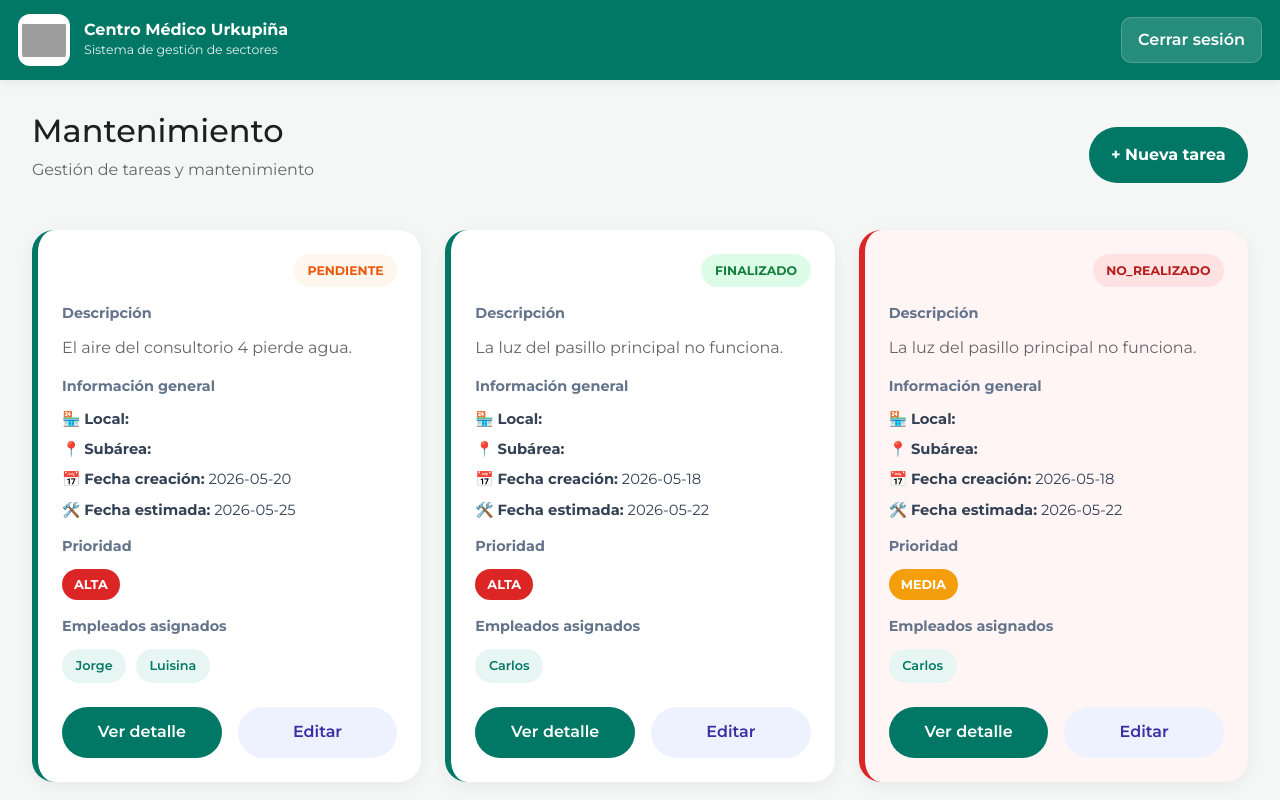
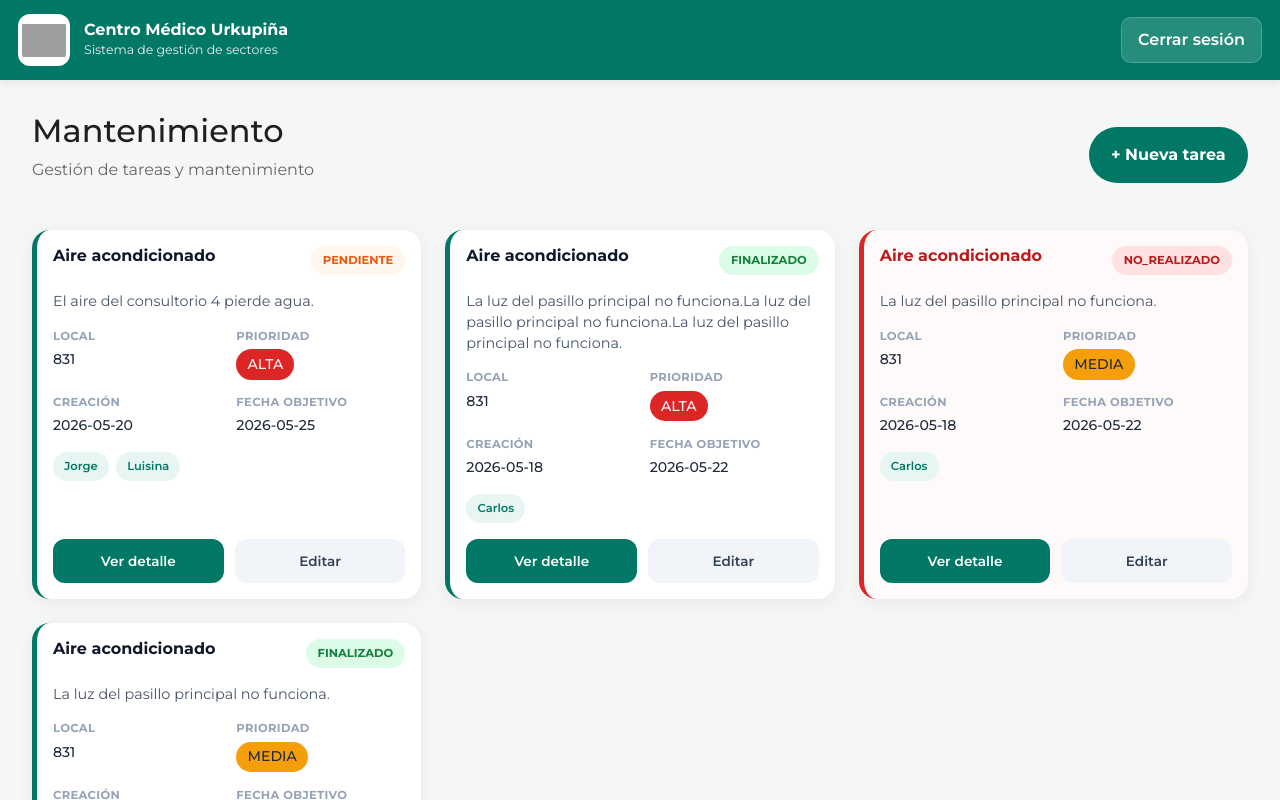
Before and after one commit to alexisvh5/app-front-centroMedicoVU, an Angular app in the folder clinica-app/: page /mantenimiento in a window 1280 px wide. Shown: the top 800 px of the page. Built offline with nearby package versions, Linux system fonts and the light colour scheme; grey boxes are pictures that could not be loaded.

Commit message:
update estilos

```diff
--- a/clinica-app/src/app/features/mantenimiento/pages/tarea-card/tarea-card.css
+++ b/clinica-app/src/app/features/mantenimiento/pages/tarea-card/tarea-card.css
@@ -2,11 +2,11 @@
 
     background: white;
 
-    border-radius: 22px;
+    border-radius: 18px;
 
-    padding: 1.5rem;
+    padding: 1rem;
 
-    box-shadow: var(--shadow-card);
+    box-shadow: 0 4px 18px rgba(15, 23, 42, 0.06);
 
     display: flex;
 
@@ -14,14 +14,18 @@
 
     gap: 1rem;
 
-    border-left: 6px solid var(--color-primary);
+    border-left: 5px solid var(--color-primary);
 
-    transition: .25s;
+    transition: .2s ease;
+
+    min-height: 100%;
 }
 
 .tarea-card:hover {
 
-    transform: translateY(-4px);
+    transform: translateY(-3px);
+
+    box-shadow: 0 10px 28px rgba(15, 23, 42, 0.10);
 }
 
 /* =========================
@@ -36,7 +40,7 @@
 
     align-items: flex-start;
 
-    gap: 1rem;
+    gap: .8rem;
 }
 
 .titulo-container {
@@ -45,36 +49,44 @@
 
     flex-direction: column;
 
-    gap: .25rem;
+    gap: .2rem;
 }
 
 .top h3 {
 
-    font-size: 1.1rem;
+    margin: 0;
+
+    font-size: 1rem;
+
+    font-weight: 700;
+
+    color: #0f172a;
+
+    line-height: 1.25;
+}
+
+.subarea {
 
     margin: 0;
 
-    font-weight: 700;
-}
+    font-size: .82rem;
 
-.top small {
+    color: #64748b;
 
-    color: var(--color-text-secondary);
-
-    font-size: .85rem;
+    font-weight: 500;
 }
 
 /* =========================
-   ESTADOS
+   ESTADO
 ========================= */
 
 .estado {
 
-    padding: .45rem .85rem;
+    padding: .35rem .75rem;
 
     border-radius: 999px;
 
-    font-size: .78rem;
+    font-size: .72rem;
 
     font-weight: 700;
 
@@ -108,59 +120,65 @@
 
 .descripcion {
 
-    color: var(--color-text-secondary);
+    margin: 0;
 
-    line-height: 1.5;
+    color: #475569;
 
-    margin: 0;
+    font-size: .9rem;
+
+    line-height: 1.45;
+
+    display: -webkit-box;
+
+    -webkit-line-clamp: 3;
+
+    -webkit-box-orient: vertical;
+
+    overflow: hidden;
 }
 
 /* =========================
-   SECCIONES
+   INFO GRID
 ========================= */
 
-.seccion {
+.info-grid {
+
+    display: grid;
+
+    grid-template-columns: repeat(2, 1fr);
+
+    gap: .9rem;
+}
+
+.info-item {
 
     display: flex;
 
     flex-direction: column;
 
-    gap: .7rem;
+    gap: .25rem;
 }
 
-.seccion-titulo {
+.label {
 
-    font-size: .9rem;
+    font-size: .72rem;
 
     font-weight: 700;
 
-    color: #64748b;
+    text-transform: uppercase;
 
-    margin: 0;
+    letter-spacing: .03em;
+
+    color: #94a3b8;
 }
 
-/* =========================
-   INFORMACION
-========================= */
+.info-item span:last-child {
 
-.info {
+    font-size: .88rem;
 
-    display: flex;
+    color: #1e293b;
 
-    flex-direction: column;
-
-    gap: .6rem;
-}
-
-.info p {
-
-    margin: 0;
-
-    font-size: .92rem;
-
-    color: #334155;
-
-    line-height: 1.4;
+    font-weight: 500;
 }
 
 /* =========================
@@ -171,11 +189,11 @@
 
     width: fit-content;
 
-    padding: 6px 12px;
+    padding: .3rem .7rem;
 
     border-radius: 999px;
 
-    font-size: .8rem;
+    font-size: .72rem;
 
     font-weight: 700;
 
@@ -184,17 +202,18 @@
 
 .prioridad.alta {
 
-    background-color: #dc2626;
+    background: #dc2626;
+    color: white !important;
 }
 
 .prioridad.media {
 
-    background-color: #f59e0b;
+    background: #f59e0b;
 }
 
 .prioridad.baja {
 
-    background-color: #16a34a;
+    background: #16a34a;
 }
 
 /* =========================
@@ -207,7 +226,7 @@
 
     flex-wrap: wrap;
 
-    gap: .6rem;
+    gap: .45rem;
 }
 
 .empleado-chip {
@@ -216,11 +235,11 @@
 
     color: var(--color-primary);
 
-    padding: .45rem .85rem;
+    padding: .35rem .7rem;
 
     border-radius: 999px;
 
-    font-size: .8rem;
+    font-size: .72rem;
 
     font-weight: 600;
 }
@@ -233,30 +252,36 @@
 
     display: flex;
 
-    gap: 1rem;
+    gap: .7rem;
 
-    margin-top: .5rem;
+    margin-top: auto;
 }
 
-.btn-primary {
+.btn-primary,
+.btn-secondary {
 
     flex: 1;
 
     border: none;
 
-    background: var(--color-primary);
+    padding: .75rem;
 
-    color: white;
-
-    padding: .85rem;
-
-    border-radius: 999px;
+    border-radius: 12px;
 
     cursor: pointer;
+
+    font-size: .85rem;
 
     font-weight: 600;
 
     transition: .2s;
+}
+
+.btn-primary {
+
+    background: var(--color-primary);
+
+    color: white;
 }
 
 .btn-primary:hover {
@@ -266,28 +291,14 @@
 
 .btn-secondary {
 
-    flex: 1;
+    background: #f1f5f9;
 
-    border: none;
-
-    background: #eef2ff;
-
-    color: #3730a3;
-
-    padding: .85rem;
-
-    border-radius: 999px;
-
-    cursor: pointer;
-
-    font-weight: 600;
-
-    transition: .2s;
+    color: #334155;
 }
 
 .btn-secondary:hover {
 
-    background: #dbe4ff;
+    background: #e2e8f0;
 }
 
 /* =========================
@@ -296,12 +307,29 @@
 
 .tarea-card.no-realizado {
 
-    border-left: 6px solid #dc2626;
+    border-left-color: #dc2626;
 
-    background-color: #fff5f5;
+    background: #fffafa;
 }
 
 .tarea-card.no-realizado .top h3 {
 
     color: #b91c1c;
 }
+
+/* =========================
+   RESPONSIVE
+========================= */
+
+@media (max-width: 640px) {
+
+    .info-grid {
+
+        grid-template-columns: 1fr;
+    }
+
+    .acciones {
+
+        flex-direction: column;
+    }
+}
--- a/clinica-app/src/app/features/mantenimiento/pages/tarea-card/tarea-card.html
+++ b/clinica-app/src/app/features/mantenimiento/pages/tarea-card/tarea-card.html
@@ -1,132 +1,76 @@
-<div
-    class="tarea-card"
-    [class.no-realizado]="tarea.estado === 'NO_REALIZADO'"
->
+<div class="tarea-card" [class.no-realizado]="tarea.estado === 'NO_REALIZADO'">
 
     <!-- HEADER -->
     <div class="top">
 
+
         <div class="titulo-container">
 
             <h3>
-                {{ tarea.tipoRequiriemiento }}
+                Aire acondicionado {{ tarea.tipoRequiriemiento }}
             </h3>
 
-            <small>
-                {{ tarea.subarea }}
-            </small>
-
         </div>
-
-        <span
-            class="estado"
-            [class.pendiente]="tarea.estado === 'PENDIENTE'"
+        <span class="estado" [class.pendiente]="tarea.estado === 'PENDIENTE'"
             [class.finalizado]="tarea.estado === 'FINALIZADO'"
-            [class.no-realizado-text]="tarea.estado === 'NO_REALIZADO'"
-        >
+            [class.no-realizado-text]="tarea.estado === 'NO_REALIZADO'">
             {{ tarea.estado }}
         </span>
 
     </div>
 
     <!-- DESCRIPCION -->
-    <div class="seccion">
+    <p class="descripcion">
+        {{ tarea.descripcion }}
+    </p>
 
-        <p class="seccion-titulo">
-            Descripción
-        </p>
+    <!-- INFO RAPIDA -->
+    <div class="info-grid">
 
-        <p class="descripcion">
-            {{ tarea.descripcion }}
-        </p>
+        <div class="info-item">
+            <span class="label">Local</span>
+            <span>831{{ tarea.localSolicitante }}</span>
+        </div>
 
-    </div>
+        <div class="info-item">
+            <span class="label">Prioridad</span>
 
-    <!-- INFORMACION -->
-    <div class="seccion">
+            <span class="prioridad" [class.alta]="tarea.prioridad === 'ALTA'"
+                [class.media]="tarea.prioridad === 'MEDIA'" [class.baja]="tarea.prioridad === 'BAJA'">
+                {{ tarea.prioridad }}
+            </span>
 
-        <p class="seccion-titulo">
-            Información general
-        </p>
+        </div>
 
-        <div class="info">
+        <div class="info-item">
+            <span class="label">Creación</span>
+            <span>{{ tarea.fechaCreacion }}</span>
+        </div>
 
-            <p>
-                🏪 <strong>Local:</strong>
-                {{ tarea.localSolicitante }}
-            </p>
-
-            <p>
-                📍 <strong>Subárea:</strong>
-                {{ tarea.subarea }}
-            </p>
-
-            <p>
-                📅 <strong>Fecha creación:</strong>
-                {{ tarea.fechaCreacion }}
-            </p>
-
-            <p>
-                🛠️ <strong>Fecha estimada:</strong>
-                {{ tarea.fechaLimite }}
-            </p>
-
+        <div class="info-item">
+            <span class="label">Fecha Objetivo</span>
+            <span>{{ tarea.fechaLimite }}</span>
         </div>
 
     </div>
 
-    <!-- PRIORIDAD -->
-    <div class="seccion">
+    <!-- EMPLEADOS -->
+    <div class="empleados-lista" *ngIf="tarea.asignados?.length">
 
-        <p class="seccion-titulo">
-            Prioridad
-        </p>
-
-        <span
-            class="prioridad"
-            [class.alta]="tarea.prioridad === 'ALTA'"
-            [class.media]="tarea.prioridad === 'MEDIA'"
-            [class.baja]="tarea.prioridad === 'BAJA'"
-        >
-            {{ tarea.prioridad }}
+        <span class="empleado-chip" *ngFor="let asignado of tarea.asignados">
+            {{ asignado }}
         </span>
-
-    </div>
-
-    <!-- EMPLEADOS -->
-    <div class="seccion">
-
-        <p class="seccion-titulo">
-            Empleados asignados
-        </p>
-
-        <div class="empleados-lista">
-
-            <span
-                class="empleado-chip"
-                *ngFor="let empleado of tarea.empleados"
-            >
-                {{ empleado }}
-            </span>
-
-        </div>
 
     </div>
 
     <!-- ACCIONES -->
     <div class="acciones">
 
-        <button
-            class="btn-primary"
-            (click)="verDetalle.emit()"
-        >
+        <button class="btn-primary" (click)="verDetalle.emit()">
             Ver detalle
         </button>
 
-        <button
-            class="btn-secondary"
-            (click)="editar.emit()"
-        >
+        <button class="btn-secondary" (click)="editar.emit()">
             Editar
         </button>
 
--- a/clinica-app/src/app/features/mantenimiento/pages/tareas-mock/tareas-mock.ts
+++ b/clinica-app/src/app/features/mantenimiento/pages/tareas-mock/tareas-mock.ts
@@ -11,19 +11,19 @@ export const TAREAS_MOCK: Tarea[] = [
         prioridad: 'ALTA',
         fechaCreacion: '2026-05-20',
         fechaLimite: '2026-05-25',
-        empleados: ['Jorge', 'Luisina']
+        asignados: ['Jorge', 'Luisina']
     },
 
     {
         id: 2,
         titulo: 'Cambiar luminaria',
-        descripcion: 'La luz del pasillo principal no funciona.',
+        descripcion: 'La luz del pasillo principal no funciona.La luz del pasillo principal no funciona.La luz del pasillo principal no funciona.',
         estado: 'FINALIZADO',
         sector: 'Pasillo',
         prioridad: 'ALTA',
         fechaCreacion: '2026-05-18',
         fechaLimite: '2026-05-22',
-        empleados: ['Carlos']
+        asignados: ['Carlos']
     },
         {
         id: 3,
@@ -34,7 +34,7 @@ export const TAREAS_MOCK: Tarea[] = [
         prioridad: 'MEDIA',
         fechaCreacion: '2026-05-18',
         fechaLimite: '2026-05-22',
-        empleados: ['Carlos']
+        asignados: ['Carlos']
     },    {
         id: 4,
         titulo: 'Cambiar Lampara',
@@ -44,7 +44,7 @@ export const TAREAS_MOCK: Tarea[] = [
         prioridad: 'MEDIA',
         fechaCreacion: '2026-05-18',
         fechaLimite: '2026-05-22',
-        empleados: ['Carlos']
+        asignados: ['Carlos']
     }
 
 ];
--- a/clinica-app/src/app/interfaces/tarea.interface.ts
+++ b/clinica-app/src/app/interfaces/tarea.interface.ts
@@ -22,5 +22,5 @@ export interface Tarea {
 
     observaciones?: string;
 
-    empleados: string[];
+    asignados: string[];
 }
```
